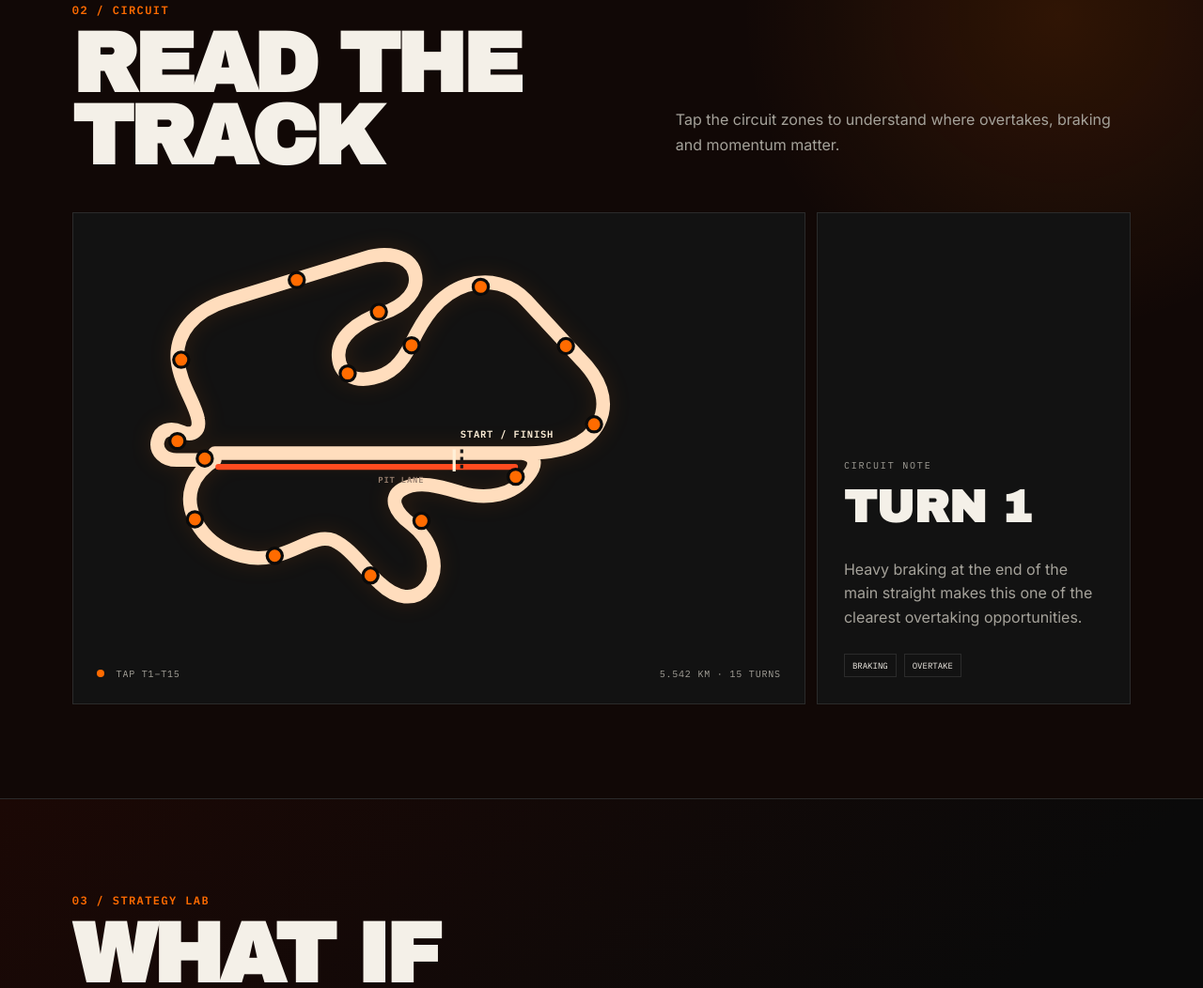
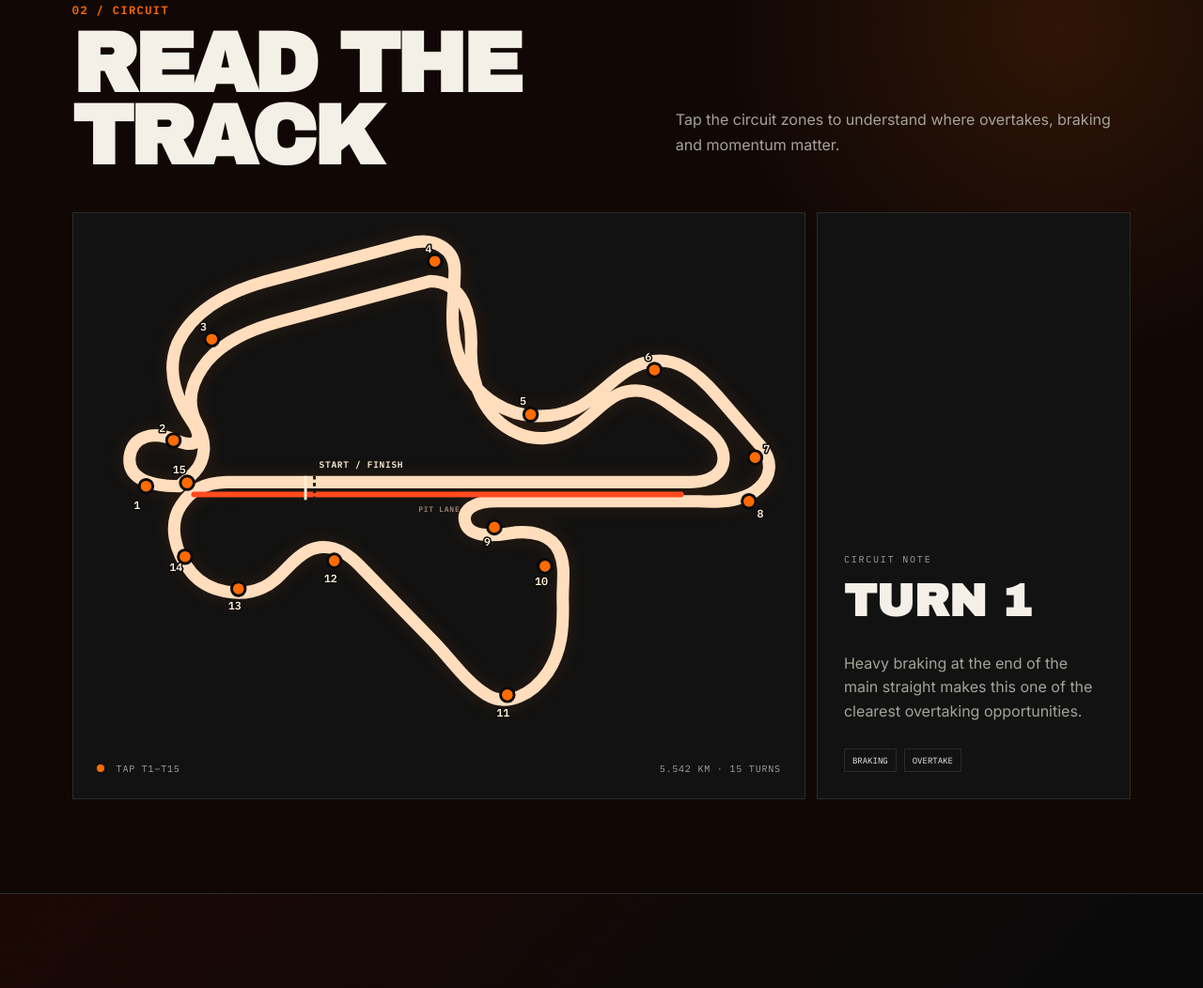
Before and after one commit to AdaniKamal/Sepang-26, a plain HTML site: page index.html in a window 1280 px wide. Shown: the part 2643-3695 px from the top of the page at 94% size. Drawn offline with Linux system fonts and the light colour scheme; no server answers.

Commit message:
Corrected Circuit

```diff
--- a/index.html
+++ b/index.html
@@ -176,70 +176,105 @@
 
       <div class="circuit-panel">
         <div class="track-map">
-          <svg viewBox="0 0 900 560" role="img" aria-label="Stylized Sepang International Circuit layout">
-            <!-- Original fan-made redraw based on the recognizable Sepang layout, not an official map asset. -->
+          <svg viewBox="0 0 1000 760" role="img" aria-label="Fan-made Sepang circuit redraw with turns 1 to 15 in reference order">
+            <!-- V8 redraw: turn positions follow the user-supplied Sepang reference. -->
             <path
-              d="M155 285
-                 L560 285
-                 C610 285 645 275 660 245
-                 C675 215 660 185 635 160
-                 L565 84
-                 C545 62 515 55 486 64
-                 C448 76 428 111 414 140
-                 C401 168 386 181 363 186
-                 C337 192 319 179 318 158
-                 C316 132 344 111 375 101
-                 C406 91 425 70 418 47
-                 C411 23 379 20 353 28
-                 L171 84
-                 C127 98 104 127 106 161
-                 C109 194 130 220 133 240
-                 C136 255 127 263 112 257
-                 C95 250 83 255 80 269
-                 C77 283 89 294 105 294
-                 L155 294
-                 C123 314 116 343 128 370
-                 C145 409 193 431 235 420
-                 C267 412 289 391 312 400
-                 C333 409 353 439 372 456
-                 C394 477 418 480 433 462
-                 C454 436 440 399 414 379
-                 C391 362 384 343 401 333
-                 C423 320 452 329 479 337
-                 C514 347 548 340 567 315
-                 C580 299 577 288 560 285"
+              d="M120 365
+                 C70 365 45 350 48 322
+                 C52 292 82 283 116 298
+                 C147 311 157 296 139 270
+                 C110 228 104 190 118 156
+                 C139 111 186 82 248 65
+                 L455 10
+                 C495 0 523 18 523 49
+                 C523 84 516 118 523 153
+                 C531 193 552 226 584 245
+                 C617 266 664 268 701 251
+                 C739 233 762 194 803 184
+                 C844 173 876 197 907 233
+                 L970 306
+                 C989 328 985 351 968 367
+                 C949 386 916 389 880 387
+                 L585 387
+                 C551 387 532 399 539 420
+                 C545 437 571 439 602 434
+                 C637 428 666 437 676 461
+                 C686 484 680 508 681 534
+                 C682 574 679 607 659 637
+                 C636 670 600 688 570 670
+                 C542 654 519 620 493 593
+                 L383 480
+                 C359 456 333 447 308 460
+                 C282 473 269 502 243 513
+                 C209 529 162 519 139 492
+                 C112 460 105 420 123 393
+                 C139 369 159 360 189 359
+                 L868 359
+                 C898 359 915 345 916 326
+                 C917 308 904 292 884 278
+                 L830 240
+                 C807 224 785 221 763 230
+                 C740 240 720 266 696 281
+                 C671 297 640 299 614 287
+                 C588 276 573 258 562 236
+                 C551 214 546 189 547 162
+                 C548 136 544 114 536 96
+                 C527 77 510 65 487 65
+                 L268 124
+                 C215 138 176 159 154 192
+                 C134 221 132 248 147 275
+                 C161 301 159 326 143 344
+                 C136 352 128 359 120 365"
               class="track-outline"
             />
 
-            <path d="M160 303 L550 303" class="pit-lane"/>
-            <line x1="470" y1="280" x2="470" y2="309" class="start-line"/>
-            <line x1="480" y1="280" x2="480" y2="309" class="start-line alt"/>
+            <path d="M142 377 L854 377" class="pit-lane"/>
+            <line x1="305" y1="350" x2="305" y2="385" class="start-line"/>
+            <line x1="318" y1="350" x2="318" y2="385" class="start-line alt"/>
 
-            <circle cx="142" cy="292" r="10" class="hotspot" data-zone="turn1"/>
-            <circle cx="129" cy="372" r="10" class="hotspot" data-zone="turn2"/>
-            <circle cx="234" cy="420" r="10" class="hotspot" data-zone="turn3"/>
-            <circle cx="360" cy="446" r="10" class="hotspot" data-zone="turn4"/>
-            <circle cx="427" cy="374" r="10" class="hotspot" data-zone="turn5"/>
-            <circle cx="551" cy="316" r="10" class="hotspot" data-zone="turn6"/>
-            <circle cx="654" cy="247" r="10" class="hotspot" data-zone="turn7"/>
-            <circle cx="617" cy="144" r="10" class="hotspot" data-zone="turn8"/>
-            <circle cx="505" cy="66" r="10" class="hotspot" data-zone="turn9"/>
-            <circle cx="414" cy="143" r="10" class="hotspot" data-zone="turn10"/>
-            <circle cx="330" cy="180" r="10" class="hotspot" data-zone="turn11"/>
-            <circle cx="371" cy="99" r="10" class="hotspot" data-zone="turn12"/>
-            <circle cx="263" cy="57" r="10" class="hotspot" data-zone="turn13"/>
-            <circle cx="111" cy="162" r="10" class="hotspot" data-zone="turn14"/>
-            <circle cx="106" cy="269" r="10" class="hotspot" data-zone="turn15"/>
+            <!-- Turn order exactly follows supplied reference image -->
+            <circle cx="72" cy="365" r="10" class="hotspot" data-zone="turn1"/>
+            <circle cx="112" cy="298" r="10" class="hotspot" data-zone="turn2"/>
+            <circle cx="168" cy="150" r="10" class="hotspot" data-zone="turn3"/>
+            <circle cx="494" cy="36" r="10" class="hotspot" data-zone="turn4"/>
+            <circle cx="634" cy="260" r="10" class="hotspot" data-zone="turn5"/>
+            <circle cx="815" cy="195" r="10" class="hotspot" data-zone="turn6"/>
+            <circle cx="962" cy="323" r="10" class="hotspot" data-zone="turn7"/>
+            <circle cx="953" cy="387" r="10" class="hotspot" data-zone="turn8"/>
+            <circle cx="581" cy="425" r="10" class="hotspot" data-zone="turn9"/>
+            <circle cx="655" cy="482" r="10" class="hotspot" data-zone="turn10"/>
+            <circle cx="600" cy="670" r="10" class="hotspot" data-zone="turn11"/>
+            <circle cx="347" cy="474" r="10" class="hotspot" data-zone="turn12"/>
+            <circle cx="207" cy="515" r="10" class="hotspot" data-zone="turn13"/>
+            <circle cx="129" cy="468" r="10" class="hotspot" data-zone="turn14"/>
+            <circle cx="132" cy="360" r="10" class="hotspot" data-zone="turn15"/>
 
-            <text x="478" y="265" class="track-label">START / FINISH</text>
-            <text x="370" y="324" class="track-label muted">PIT LANE</text>
+            <g class="turn-numbers" aria-hidden="true">
+              <text x="54" y="399">1</text>
+              <text x="91" y="286">2</text>
+              <text x="151" y="138">3</text>
+              <text x="480" y="24">4</text>
+              <text x="618" y="246">5</text>
+              <text x="801" y="181">6</text>
+              <text x="974" y="316">7</text>
+              <text x="965" y="411">8</text>
+              <text x="566" y="452">9</text>
+              <text x="640" y="510">10</text>
+              <text x="584" y="702">11</text>
+              <text x="332" y="505">12</text>
+              <text x="192" y="545">13</text>
+              <text x="106" y="489">14</text>
+              <text x="111" y="346">15</text>
+            </g>
+
+            <text x="325" y="338" class="track-label">START / FINISH</text>
+            <text x="470" y="402" class="track-label muted">PIT LANE</text>
           </svg>
           <div class="track-legend">
             <span><i class="legend-dot"></i> TAP T1–T15</span>
             <span>5.542 KM · 15 TURNS</span>
           </div>
         </div>
-
         <div class="track-info" id="trackInfo">
           <div class="card-label">CIRCUIT NOTE</div>
           <h3>TURN 1</h3>
--- a/script.js
+++ b/script.js
@@ -11,21 +11,21 @@ mobileNav.querySelectorAll("a").forEach(a => {
 });
 
 const trackData = {
-  turn1:{title:"TURN 1",body:"Heavy braking after the main straight. One of Sepang’s key opening-lap and overtaking zones.",tags:["BRAKING","OVERTAKE"]},
-  turn2:{title:"TURN 2",body:"A tight follow-up corner. Drivers must balance rotation with a clean exit into the next section.",tags:["TRACTION","EXIT"]},
-  turn3:{title:"TURN 3",body:"A faster flowing section where momentum matters more than a single braking point.",tags:["FLOW","BALANCE"]},
-  turn4:{title:"TURN 4",body:"A slower corner after a faster approach. Braking stability and traction matter here.",tags:["BRAKING","TRACTION"]},
-  turn5:{title:"TURN 5",body:"Part of Sepang’s flowing middle sector. Smooth steering helps protect tyre temperature and balance.",tags:["FLOW","TYRES"]},
-  turn6:{title:"TURN 6",body:"Another rhythm corner where carrying speed without overheating the tyres can pay off later.",tags:["RHYTHM","TYRES"]},
-  turn7:{title:"TURN 7",body:"A technical change of direction. Drivers need confidence in the front end without compromising the next corner.",tags:["TECHNICAL","BALANCE"]},
-  turn8:{title:"TURN 8",body:"A medium-speed section where line choice matters, especially if grip changes with rain.",tags:["LINE","GRIP"]},
-  turn9:{title:"TURN 9",body:"A slower uphill-style corner in the classic Sepang rhythm. Easy place to lose momentum.",tags:["SLOW","TRACTION"]},
-  turn10:{title:"TURN 10",body:"Acceleration zone where drivers build speed into the next sequence.",tags:["ACCELERATION","SETUP"]},
-  turn11:{title:"TURN 11",body:"A technical corner requiring patience on entry and strong traction on exit.",tags:["TECHNICAL","EXIT"]},
-  turn12:{title:"TURN 12",body:"Fast direction change. Confidence and aero balance become more important here.",tags:["HIGH SPEED","AERO"]},
-  turn13:{title:"TURN 13",body:"Part of the run toward the closing sector. Small mistakes can compromise the next braking zone.",tags:["PRECISION","FLOW"]},
-  turn14:{title:"TURN 14",body:"A critical setup corner before the final run. Good exit speed matters for positioning.",tags:["SETUP","EXIT SPEED"]},
-  turn15:{title:"TURN 15",body:"The final corner feeds the main straight. A clean exit can create an attack into Turn 1.",tags:["FINAL CORNER","OVERTAKE"]}
+  turn1:{title:"TURN 1",body:"Opening corner at the end of the main straight. Heavy braking and traffic make this an important race-start zone.",tags:["BRAKING","START"]},
+  turn2:{title:"TURN 2",body:"A tight follow-up corner immediately after Turn 1. Exit positioning matters for the run into the next section.",tags:["TRACTION","EXIT"]},
+  turn3:{title:"TURN 3",body:"A long sweeping section where drivers carry speed and build momentum toward Turn 4.",tags:["SWEEP","MOMENTUM"]},
+  turn4:{title:"TURN 4",body:"A distinct change of direction at the top of the circuit layout, setting up the descent into the next sequence.",tags:["DIRECTION","SETUP"]},
+  turn5:{title:"TURN 5",body:"Part of the flowing upper-middle section. Smooth line choice helps preserve speed into Turn 6.",tags:["FLOW","LINE"]},
+  turn6:{title:"TURN 6",body:"A fast-looking bend in the upper-right section of the circuit, linking into the long run toward Turn 7.",tags:["SPEED","FLOW"]},
+  turn7:{title:"TURN 7",body:"The first corner of the right-side complex. Braking and positioning are important before Turn 8.",tags:["BRAKING","POSITION"]},
+  turn8:{title:"TURN 8",body:"A second corner in the right-side complex that sends the car back across the circuit toward Turn 9.",tags:["EXIT","TRANSITION"]},
+  turn9:{title:"TURN 9",body:"A tight inward corner in the lower-right-middle section. Drivers need controlled entry and clean traction.",tags:["TIGHT","TRACTION"]},
+  turn10:{title:"TURN 10",body:"A follow-on corner after Turn 9 that feeds the long lower section of the lap.",tags:["FLOW","EXIT"]},
+  turn11:{title:"TURN 11",body:"The lowest point of the circuit layout, a major direction change before the run back toward Turns 12–14.",tags:["DIRECTION","LOWER SECTOR"]},
+  turn12:{title:"TURN 12",body:"A corner in the lower-left return section, setting up the next sequence.",tags:["SETUP","RETURN"]},
+  turn13:{title:"TURN 13",body:"A further bend in the lower-left section where maintaining rhythm helps into Turn 14.",tags:["RHYTHM","FLOW"]},
+  turn14:{title:"TURN 14",body:"The final lower-left corner before the circuit reconnects toward the last turn.",tags:["SETUP","FINAL SECTOR"]},
+  turn15:{title:"TURN 15",body:"The final corner before the main straight. Exit speed is important for the run back to Turn 1.",tags:["FINAL CORNER","EXIT SPEED"]}
 };
 
 document.querySelectorAll(".hotspot").forEach(h => {
--- a/styles.css
+++ b/styles.css
@@ -884,3 +884,19 @@ footer span{font-family:"IBM Plex Mono";font-size:9px}
     text-align:left;
   }
 }
+
+
+/* V8 — corrected Sepang turn order */
+.turn-numbers text{
+  fill:var(--cream);
+  font-family:"IBM Plex Mono";
+  font-size:16px;
+  font-weight:800;
+  paint-order:stroke;
+  stroke:#0a0a0a;
+  stroke-width:4px;
+  stroke-linejoin:round;
+}
+@media(max-width:620px){
+  .turn-numbers text{font-size:22px;stroke-width:5px}
+}
```
Also changed, not shown: 1 other file.
